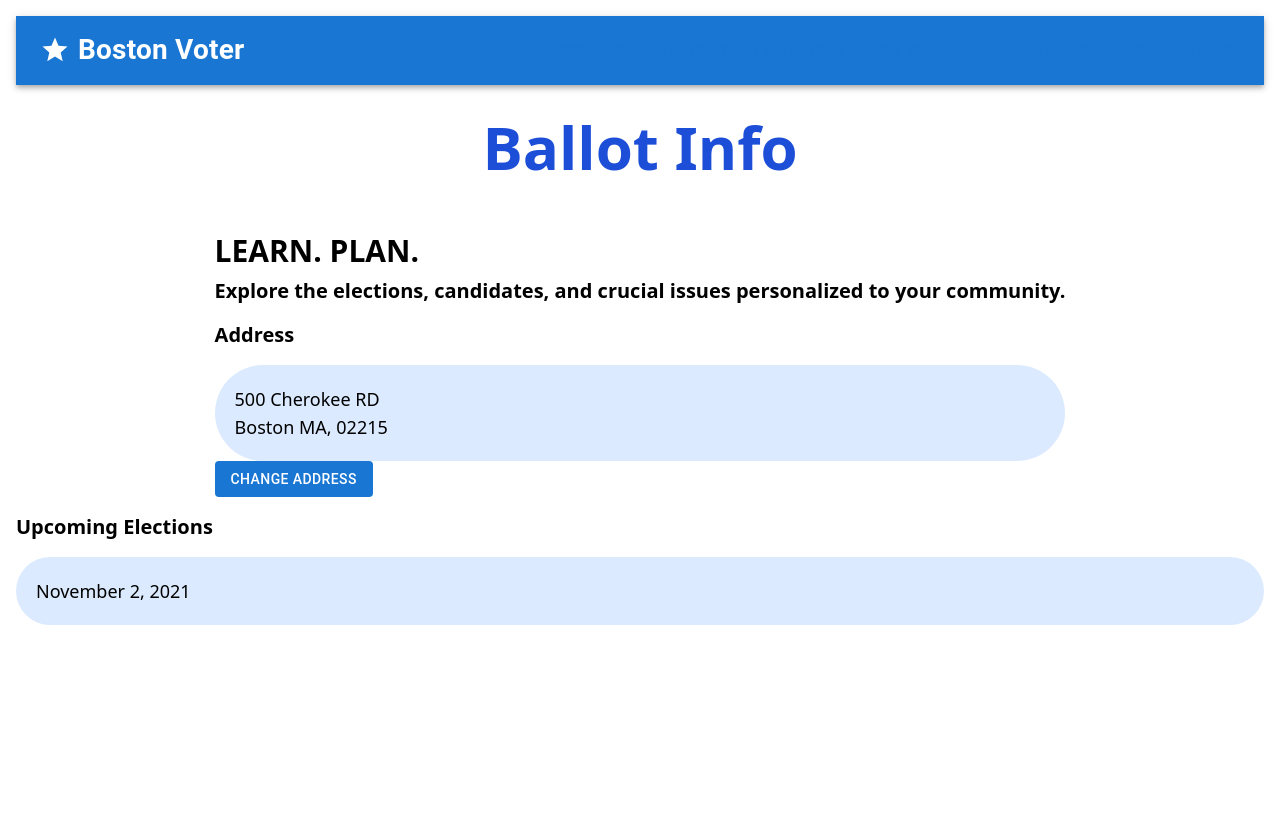
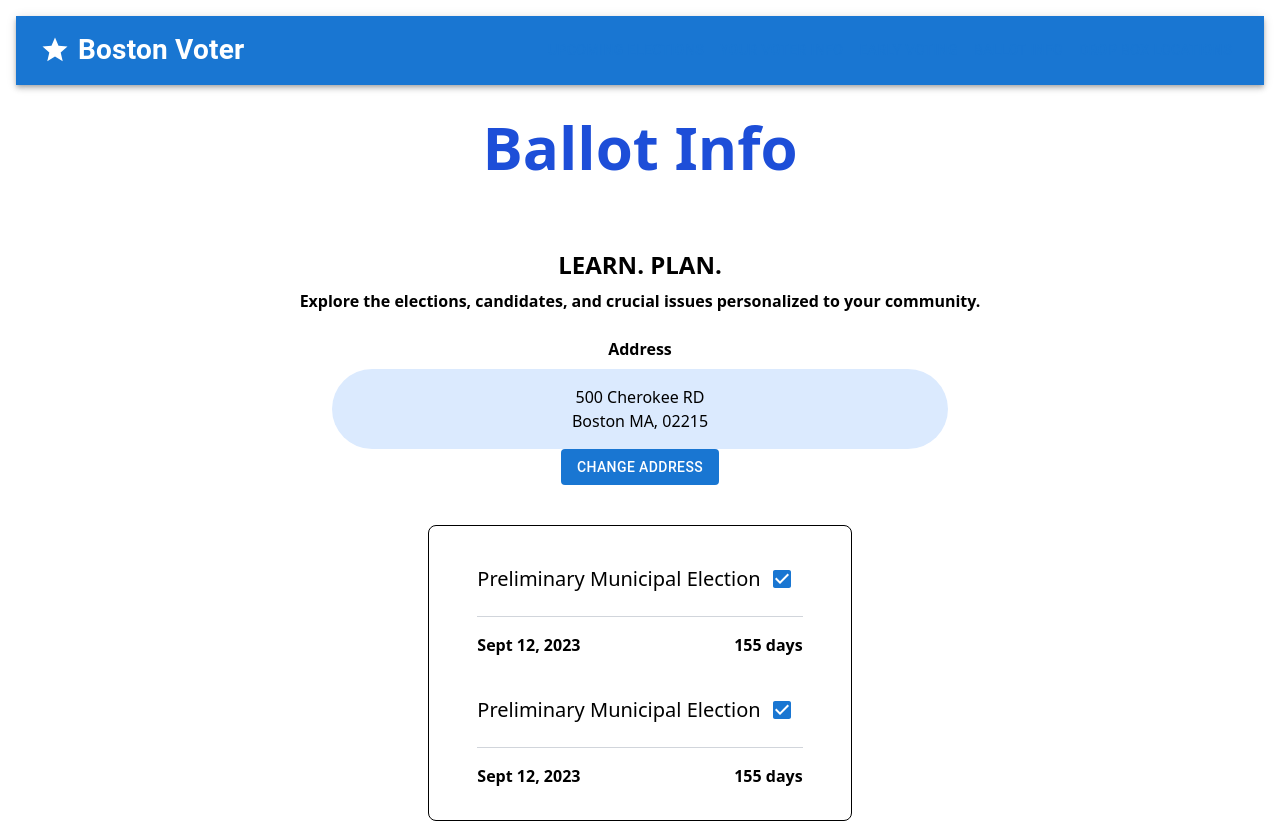
Before and after one commit to BU-Spark/pitne-voter-app, a Next.js app in the folder client/: page /ballotInfo in a window 1280 px wide. Shown: the top 823 px of the page. Before the commit the page ends 800 px from the top, so only its background shows below. Built offline with nearby package versions, Linux system fonts and the light colour scheme.

Commit message:
added more info

```diff
--- a/client/src/pages/ballotInfo/index.tsx
+++ b/client/src/pages/ballotInfo/index.tsx
@@ -1,32 +1,89 @@
 import ButtonFill from "@/components/button/ButtonFill"
+import Checkbox from '@mui/material/Checkbox';
+import * as React from 'react';
+
+
 
 export default function BallotInfo() {
+
+    const [checked, setChecked] = React.useState(true);
+
+    const handleChange = (event: React.ChangeEvent<HTMLInputElement>) => {
+        setChecked(event.target.checked);
+    };
     return (
         <div className=''>
 
-            <div className='flex flex-col justify-center items-center p-4 text-center mb-10'>
+            <div className='p-4 text-center mb-10'>
                 <h1 className='text-blue-700 font-bold text-6xl '>Ballot Info</h1>
             </div>
 
-            <div className="flex justify-center">
-                <div className="flex flex-col items-start text-left">
-                    <h1 className="font-bold text-3xl">LEARN. PLAN.</h1>
-                    <h1 className="font-semibold text-xl mt-2">Explore the elections, candidates, and crucial issues personalized to your community.</h1>
+            <div className='flex flex-col justify-center items-center p-2'>
+                <h1 className='font-semibold text-center text-2xl my-2'  >LEARN. PLAN.</h1>
+                <h1 className='font-semibold text-center'  >Explore the elections, candidates, and crucial issues
+                    personalized to your community.</h1>
+            </div>
 
-                    <div className='w-full '>
-                        <h1 className="font-semibold text-xl mt-4">Address</h1>
-                        <p className="text-lg mt-4 p-5 bg-blue-100  rounded-full"> 500 Cherokee RD <br /> Boston MA, 02215</p>
-                        <ButtonFill name='Change Address' link='/changeAddress' className='p-4 mt-4 rounded-full bg-blue-700 text-white' />
+            <div className='flex flex-col justify-center items-center p-2'>
+                <h1 className="font-semibold text-center my-2">Address</h1>
+                <p className='p-4 bg-blue-100 rounded-full w-1/2 text-center'>500 Cherokee RD <br />Boston MA, 02215</p>
+                <ButtonFill name='Change Address' link='/changeAddress' className='p-4 mt-4 rounded-full bg-blue-700 text-white border-blue-800 ' />
+
+            </div>
+
+
+            <div className='flex justify-center'>
+                <div className="space-y-8 mx-10 my-8 p-8 rounded-lg border border-black max-w-2xl">
+                    <div className="space-y-4 w-full px-4 ">
+                        <div className='flex justify-between items-center'>
+                            <h1 className='text-xl'>Preliminary Municipal Election</h1>
+                            <Checkbox
+                                checked={checked}
+                                onChange={handleChange}
+                                inputProps={{ 'aria-label': 'controlled' }}
+                            />
+                        </div>
+                        <div className="border-b border-gray-300"></div> {/* Line between rows */}
+                        <div className="flex justify-between items-center">
+                            <h1 className='font-bold'>Sept 12, 2023</h1>
+                            <h1 className='font-bold'>155 days</h1>
+                        </div>
+                    </div>
+
+                    <div className="space-y-4 w-full px-4">
+                        <div className='flex justify-between items-center'>
+                            <h1 className='text-xl'>Preliminary Municipal Election</h1>
+                            <Checkbox
+                                checked={checked}
+                                onChange={handleChange}
+                                inputProps={{ 'aria-label': 'controlled' }}
+                            />
+                        </div>
+                        <div className="border-b border-gray-300"></div> {/* Line between rows */}
+                        <div className="flex justify-between items-center">
+                            <h1 className='font-bold'>Sept 12, 2023</h1>
+                            <h1 className='font-bold'>155 days</h1>
+                        </div>
                     </div>
                 </div>
             </div>
 
-            <div>
-                <h1 className="font-semibold text-xl mt-4">Upcoming Elections</h1>
-                <p className="text-lg mt-4 p-5 bg-blue-100 rounded-full"> November 2, 2021</p>
+            <div className='flex flex-col justify-center items-center p-4 my-6'>
+                <h1 className='font-semibold text-center my-4 text-2xl'>Whats on the Ballot</h1>
+                <p className='p-4 bg-blue-100 rounded-full w-1/2 text-center'>Insert Information about what's on the ballo </p>
+            </div>
+
+            <div className='flex flex-col justify-center items-center p-4 text-center my-6'>
+                <h1 className='font-semibold text-l'>You may be wondering ...</h1>
+                <ButtonFill name='What are my Voting Options' link='/earlyVoting' variant='outlined' className='p-4 m-4 rounded-full bg-white text-blue-700 border-blue-800  hover:bg-gray-100' />
+                <ButtonFill name='Basic Election Info' link='/upcomingElections' variant='outlined' className='p-4 m-4 rounded-full bg-white text-blue-700 border-blue-800  hover:bg-gray-100' />
+
             </div>
 
 
         </div>
+
+
+
     )
 }
```
